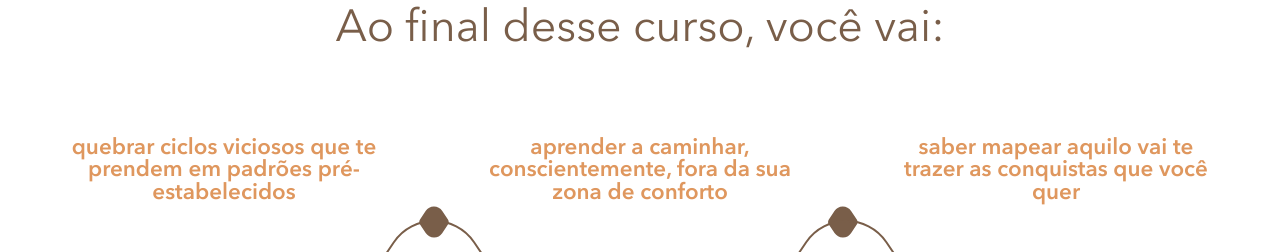
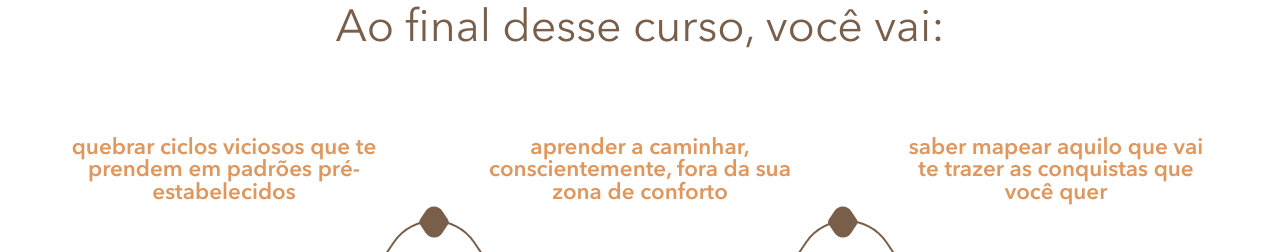
Before and after one commit to IDK-Brasil/marcos-ashcar-lp-html, a plain HTML site: page index.html in a window 1280 px wide. Shown: the part 2285-2537 px from the top of the page. Drawn offline with nearby package versions, Linux system fonts and the light colour scheme.

Commit message:
fix: copy

```diff
--- a/index.html
+++ b/index.html
@@ -250,7 +250,7 @@
 
             <div class="goal-item goal-item--3">
               <p class="goal-item-title">
-                saber mapear aquilo vai te trazer as conquistas que você quer
+                saber mapear aquilo que vai te trazer as conquistas que você quer
               </p>
             </div>
 
```
